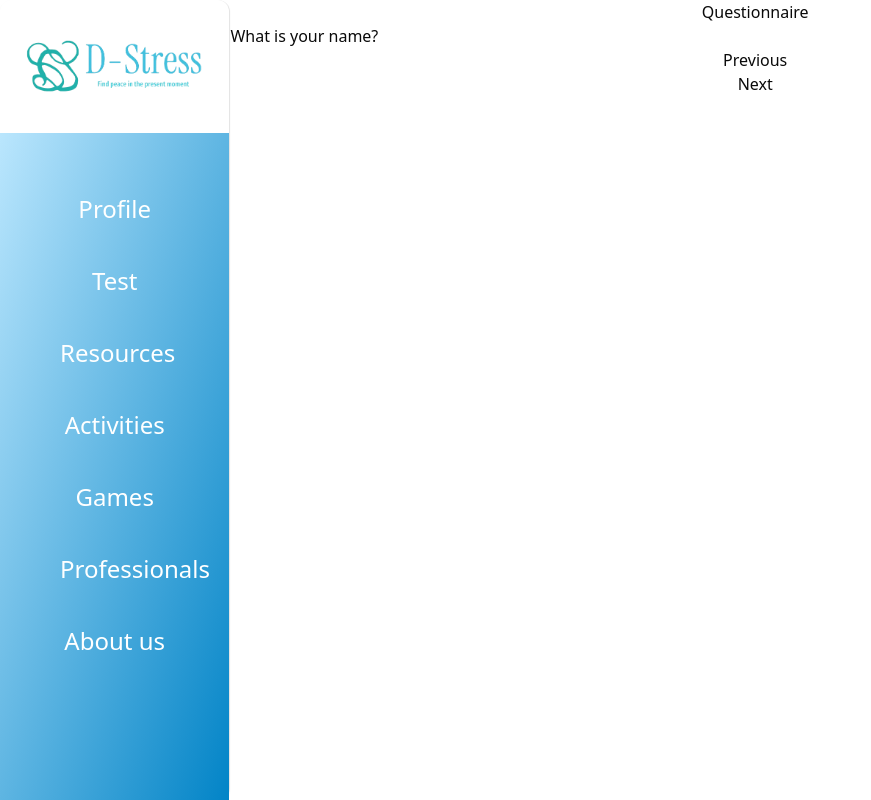
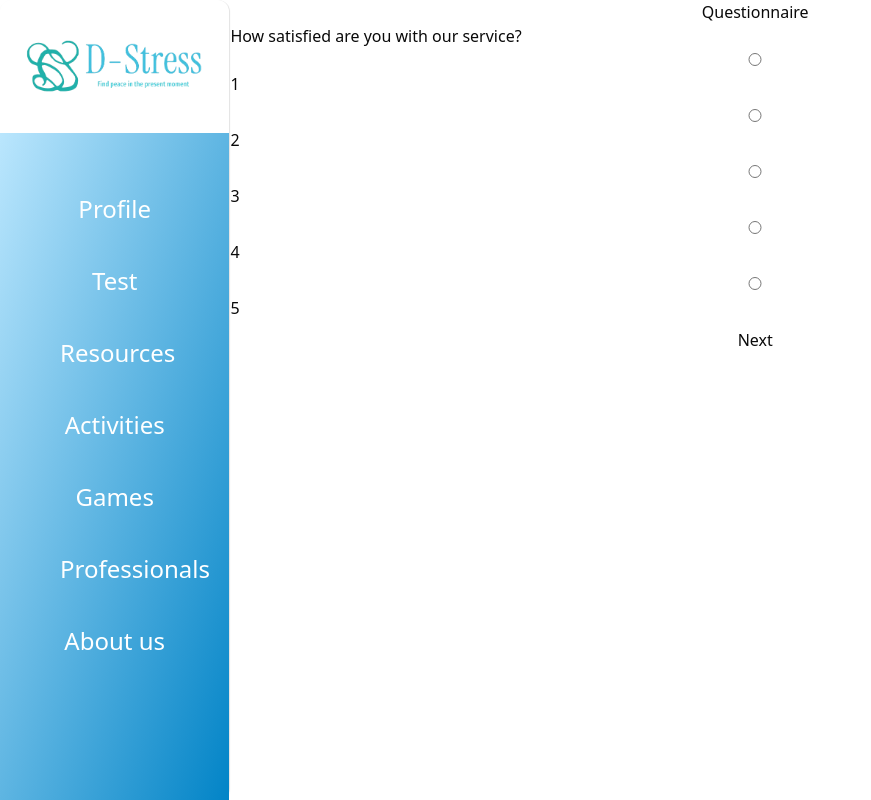
Before and after one commit to Jsamlu/stressF, a React (Vite) app: page /scrap in a window 1280 px wide. Shown: the whole page, without its empty margins (0-871 px from the left). Built offline with nearby package versions, Linux system fonts and the light colour scheme.

Commit message:
so Questionair is improved

```diff
--- a/src/App.jsx
+++ b/src/App.jsx
@@ -1,5 +1,5 @@
-import React from "react";
-import { useState } from "react";
+// import React, { useContext } from "react";
+// import { useState } from "react";
 import {
   BrowserRouter as Router,
   Route,
@@ -24,7 +24,8 @@ import Signin from "./Components/Login/Signin";
 import Journal from "./Components/Journal/Journal";
 
 //contexts
-import { login_context } from "./Components/Context/login/login_context";
+// import { login_context } from "./Components/Context/login/login_context";
+import { AnswerProvider } from "./Components/Context/test/AnswerContext";
 
 // scrap
 import Scrap from "./Components/scrap/scrap";
@@ -45,10 +46,13 @@ function App() {
   const isSignin = location.pathname === "/signin";
   const isforumPage = location.pathname === "/forum";
 
-  const [ showProfile, setShowProfile ] = useState(true);
+  // const { showProfile, setShowProfile } = useContext(login_context);
+  // console.log(showProfile)
+
+let showProfile = true
 
     return (
-    <login_context.Provider value={[showProfile, setShowProfile]}>
+      <AnswerProvider>
       <div className="flex">
         {!(isHomePage || isforumPage) && (
           <div className="md:w-[18%] hidden md:flex">
@@ -100,7 +104,7 @@ function App() {
           )}
         </div>
       </div>
-    </login_context.Provider>
+      </AnswerProvider>
   );
 }
 
--- a/src/Components/Context/login/login_context.jsx
+++ b/src/Components/Context/login/login_context.jsx
@@ -1,3 +1,16 @@
-import { createContext } from "react";
+import { createContext, useState } from "react";
 
-export const login_context = createContext({});
+export const login_context = createContext();
+
+
+// Provider component
+export const LoginProvider = ({ children }) => {
+
+    const [ showProfile, setShowProfile ] = useState(true);
+
+  return (
+    <login_context.Provider value={{ showProfile, setShowProfile }}>
+      {children}
+    </login_context.Provider>
+  );
+};
--- /dev/null
+++ b/src/Components/Context/test/AnswerContext.jsx
@@ -0,0 +1,17 @@
+import React, { createContext, useState } from "react";
+
+
+
+// Create the context
+export const AnswerContext = createContext();
+
+// Provider component
+export const AnswerProvider = ({ children }) => {
+  const [answers, setAnswers] = useState([]);
+
+  return (
+    <AnswerContext.Provider value={{ answers, setAnswers }}>
+      {children}
+    </AnswerContext.Provider>
+  );
+};
--- a/src/Components/Context/test/test_context.jsx
+++ /dev/null
@@ -1,17 +0,0 @@
-import { createContext } from "react";
-import Forum from "@/Components/Test/Forum";
-
-export const test_context = createContext();
-
-const testcontextprovider= (props) =>{
-    const value = {
-        ValArray
-    }
-    return(
-        <test_context.Provider value={value}>
-            {props.children}
-        </test_context.Provider>
-    );
-}
-
-export default testcontextprovider;
--- a/src/Components/Test/Forum.jsx
+++ b/src/Components/Test/Forum.jsx
@@ -1,6 +1,8 @@
 import { Link } from "react-router-dom";
 import QList from "./QList";
 import { useState } from "react";
+import { useContext } from "react";
+import { AnswerContext } from "../Context/test/AnswerContext";
 
 const valArr = [0];
 
@@ -9,12 +11,23 @@ const Forum = () => {
 
   let [Index, setIndex] = useState(0);
   let [Question, setQuestion] = useState(QList[Index]);
+  const { answers, setAnswers } = useContext(AnswerContext); // Access context // Array to store numeric answers
 
+
+  // Update answer when user selects an option
+  const handleAnswerChange = (value) => {
+    const newAnswers = [...answers];
+    newAnswers[Index] = value; // Update the current question's answer
+    setAnswers(newAnswers);
+  };
+
+  //previous & next button hande function
   function handelNext() {
     if (Index < QList.length - 1) {
       setIndex(Index + 1);
       setQuestion(QList[Index]);
     }
+
   }
 
   const handlePrevious = () => {
@@ -23,6 +36,8 @@ const Forum = () => {
       setQuestion(QList[Index]);
     }
   };
+
+
 
   return (
     <div className="min-h-screen bg-sky-200 ">
@@ -73,6 +88,7 @@ const Forum = () => {
                         type="radio"
                         name="ans"
                         value={index+1}
+                        onChange={() => handleAnswerChange(index+1)}
                       />
                       <p className="md:text-lg text-xs text-sky-800">
                         {options}
@@ -95,7 +111,10 @@ const Forum = () => {
               </button>
               <button
                 className="bg-sky-600 text-white w-[30%] py-3 px-3"
-                onClick={handelNext}
+                onClick={() =>{
+                  handelNext();
+                  console.log(answers);
+                } }
                 type="button"
               >
                 Next
--- a/src/Components/Test/Result.jsx
+++ b/src/Components/Test/Result.jsx
@@ -1,64 +1,31 @@
-// import { useState } from "react";
-// import { valArr } from ".";
+import React from "react";
+import { useContext } from "react";
+import { AnswerContext } from "../Context/test/AnswerContext";
 
-// const data = ["0", "3", "1", "4", "2", "2", "4", "1", "3", "2"];
-// // console.log(valArr);
-// localStorage.setItem("data", valArr);
 
-// export default function Result() {
-//     const w = 80;
-//     const [barfill, setbarfill]=useState(0);
 
-//     const fill = () =>{
 
-//     }
-//     fill();
-//     const handel2 = () =>{
-//       setbarfill(0);
-//     }
-//     const handel1 = () =>{
-//       setbarfill(barfill + 20);
-//     }
-
-//     const getcolor = () =>{
-//       if(barfill < 40){
-//         return "#02e821";
-//       }else if(barfill < 60){
-//         return "#8ce802";
-//       }
-//       else if(barfill< 70){
-//         return "#e8ab02";
-//       }
-//       else{
-//         return "#e82502";
-//       }
-
-//     }
-//     const col = getcolor();
-//     console.log(col);
-//   return (
-//     <div className="min-h-screen  bg-sky-200 flex justify-center items-center">
-//       <div id="container" className=" bg-white w-[80%] mx-auto  py-10 rounded-xl">
-//         <div id="bar" className="w-[80%] h-[40px] bg-gray-300 mx-auto rounded-full">
-//             <div id="fill" className={`w-[${barfill}%] h-full bg-[${col}] rounded-full transition-all duration-1000 ease-out`}></div>
-//         </div>
-//         <button onClick={handel1}>+20</button>
-//         <button onClick={handel2}>reset</button>
-//       </div>
-//     </div>
-//   );
-// }
-
-// src/StressResult.js
-import React from "react";
-
-const Result = ({ value = -40 }) => {
+//{/ value = -40 }
+const Result = () => {
   // Clamp the stressValue between 1 and 100
   // const value = Math.min(Math.max(stressValue, 1), 100);
 
-  if (value >= 50) {
-    value = 50;
+  const { answers } = useContext(AnswerContext); // Access answers from context
+
+  // if (value >= 50) {
+  //   value = 50;
+  // }
+
+  function Answers (){
+    console.log(answers);
+    let res = 0
+    answers.forEach(element => {
+      res += element;
+    });
+    return res;
   }
+  let value = Answers;
+
 
   // Calculate the angle for the pointer (0 to 180 degrees)
   const angle = (value / 100) * 180;
--- a/src/Components/scrap/scrap.jsx
+++ b/src/Components/scrap/scrap.jsx
@@ -1,43 +1,78 @@
 import React, { useState } from "react";
+// import SummaryPage from "./SummaryPage";
 
 const Questionnaire = () => {
-  // List of questions
   const questions = [
-    "What is your name?",
-    "How old are you?",
-    "What is your favorite color?",
-    "What is your favorite hobby?",
+    {
+      id: 1,
+      text: "How satisfied are you with our service?",
+      options: [1, 2, 3, 4, 5], // Numeric answers
+    },
+    {
+      id: 2,
+      text: "How would you rate the product quality?",
+      options: [1, 2, 3, 4, 5],
+    },
+    {
+      id: 3,
+      text: "How likely are you to recommend us?",
+      options: [1, 2, 3, 4, 5],
+    },
   ];
 
-  // State to keep track of the current question index
+  const [answers, setAnswers] = useState(Array(questions.length).fill(null)); // Array to store numeric answers
   const [currentQuestionIndex, setCurrentQuestionIndex] = useState(0);
 
-  // Function to go to the next question
+  // Update answer when user selects an option
+  const handleAnswerChange = (value) => {
+    const newAnswers = [...answers];
+    newAnswers[currentQuestionIndex] = value; // Update the current question's answer
+    setAnswers(newAnswers);
+  };
+
+  // Move to the next question
   const handleNextQuestion = () => {
     if (currentQuestionIndex < questions.length - 1) {
       setCurrentQuestionIndex(currentQuestionIndex + 1);
     } else {
-      alert("You have completed the questionnaire!");
-    }
-  };
-
-  // Function to go to the previous question (optional)
-  const handlePreviousQuestion = () => {
-    if (currentQuestionIndex > 0) {
-      setCurrentQuestionIndex(currentQuestionIndex - 1);
+      alert("Questionnaire complete!");
     }
   };
 
   return (
     <div>
       <h2>Questionnaire</h2>
-      <p>{questions[currentQuestionIndex]}</p>
-      <button onClick={handlePreviousQuestion} disabled={currentQuestionIndex === 0}>
-        Previous
-      </button>
-      <button onClick={handleNextQuestion}>
+      <p>{questions[currentQuestionIndex].text}</p>
+
+      {/* Render input options */}
+      <div>
+        {questions[currentQuestionIndex].options.map((option, index) => (
+          <label key={index}>
+            <input
+              type="radio"
+              name={`question-${questions[currentQuestionIndex].id}`}
+              value={option}
+              checked={answers[currentQuestionIndex] === option}
+              onChange={() => handleAnswerChange(option)}
+            />
+            {option}
+          </label>
+        ))}
+      </div>
+
+      {/* Navigation */}
+      <button
+        type="button"
+        onClick={handleNextQuestion}
+        disabled={answers[currentQuestionIndex] === null} // Ensure user selects an answer
+      >
         {currentQuestionIndex === questions.length - 1 ? "Finish" : "Next"}
       </button>
+
+      {/* Show summary on last question */}
+      {currentQuestionIndex === questions.length - 1 && (
+        <SummaryPage answers={answers} />
+      )}
     </div>
   );
 };
```
Also changed, not shown: src/Components/Profile/Profile.jsx (+6 -3 lines).
